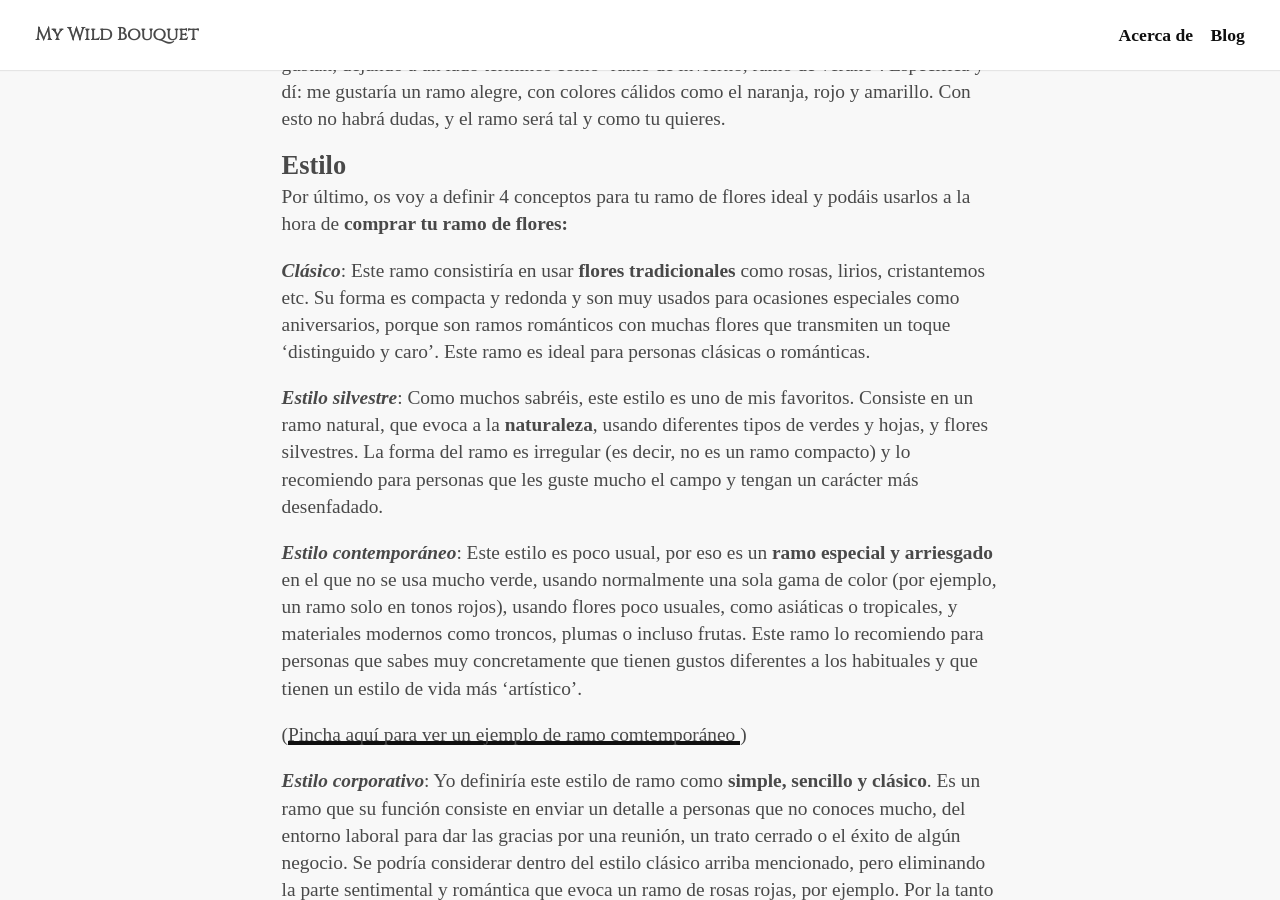
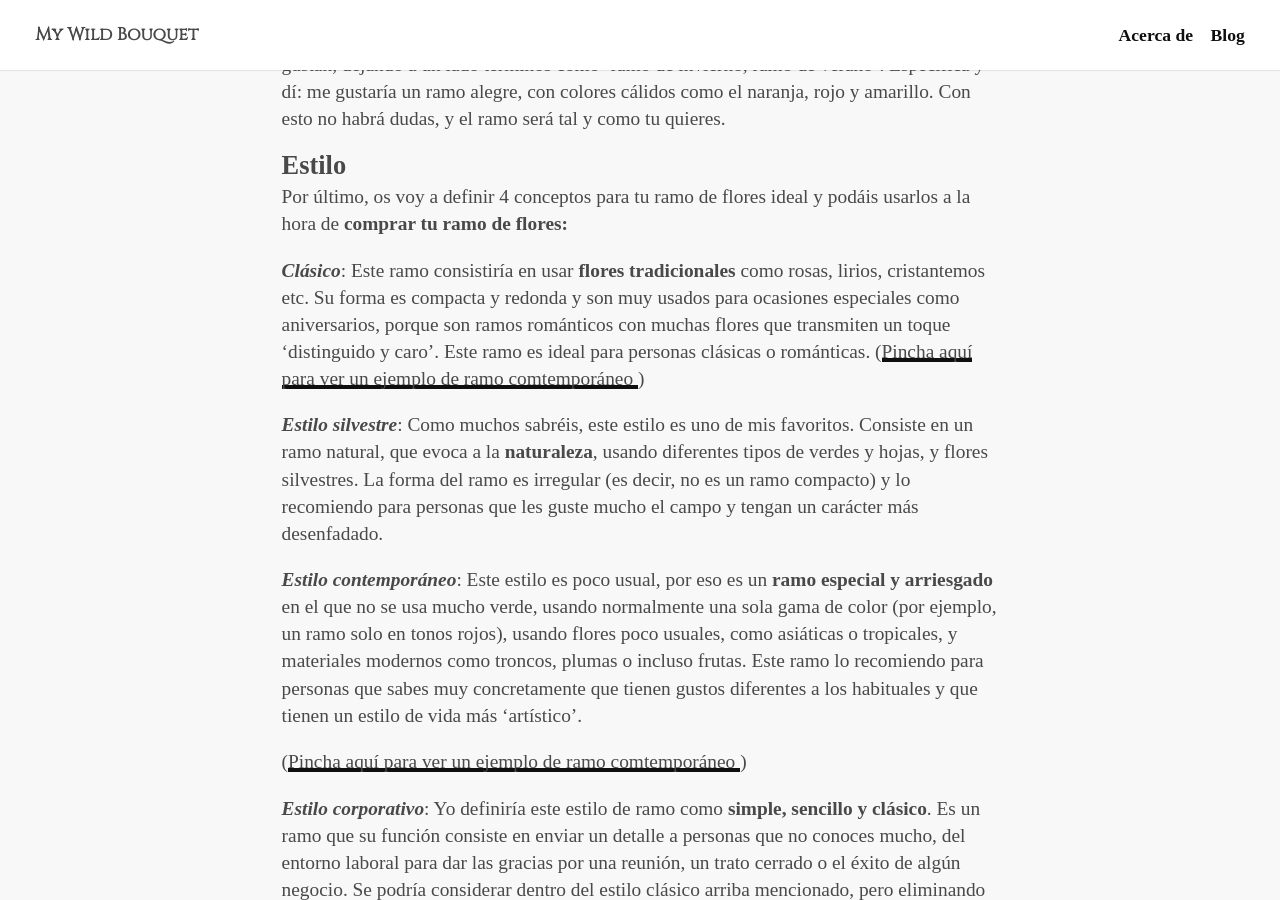
Before and after one commit to keyvanakbary/ramosilvestre.com, a Jekyll site: the page built from src/_posts/2017-12-16-estilos-de-ramos-de-flores.md, in a window 1280 px wide and 900 px high, scrolled down 2083 px. Built offline with Jekyll 4.4.1, drawn with Linux system fonts in a browser that asks for light colours; some web fonts are replaced.

Commit message:
Update 2017-12-16-estilos-de-ramos-de-flores.md

```diff
--- a/src/_posts/2017-12-16-estilos-de-ramos-de-flores.md
+++ b/src/_posts/2017-12-16-estilos-de-ramos-de-flores.md
@@ -35,6 +35,7 @@ A veces se confunden términos, y los clientes explican que quieren un 'ramo de
 Por último, os voy a definir 4 conceptos para tu ramo de flores ideal y podáis usarlos a la hora de **comprar tu ramo de flores:**
 
 _**Clásico**_: Este ramo consistiría en usar **flores tradicionales** como rosas, lirios, cristantemos etc. Su forma es compacta y redonda y son muy usados para ocasiones especiales como aniversarios, porque son ramos románticos con muchas flores que transmiten un toque 'distinguido y caro'. Este ramo es ideal para personas clásicas o románticas.
+([Pincha aquí para ver un ejemplo de ramo comtemporáneo ](https://www.instagram.com/p/BGzLTpkG4kc/?taken-by=mywildbouquet))
 
 
 _**Estilo silvestre**_: Como muchos sabréis, este estilo es uno de mis favoritos. Consiste en un ramo natural, que evoca a la **naturaleza**, usando diferentes tipos de verdes y hojas, y flores silvestres. La forma del ramo es irregular (es decir, no es un ramo compacto) y lo recomiendo para personas que les guste mucho el campo y tengan un carácter más desenfadado.
```
